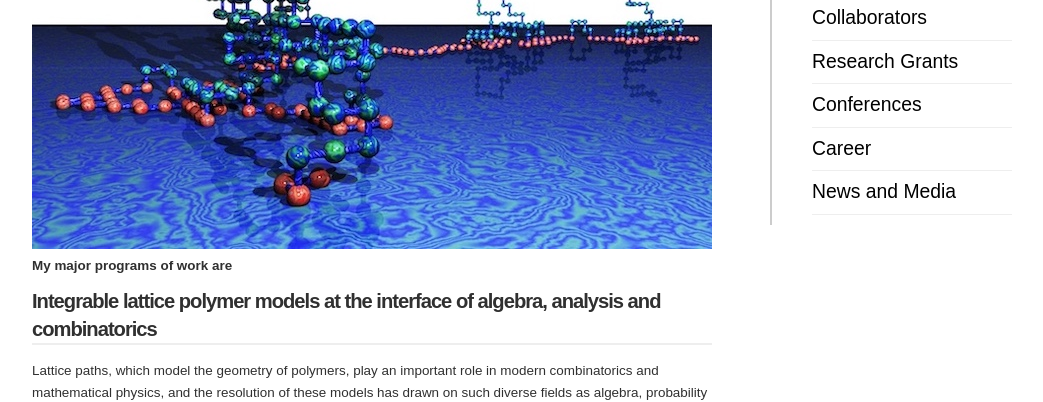
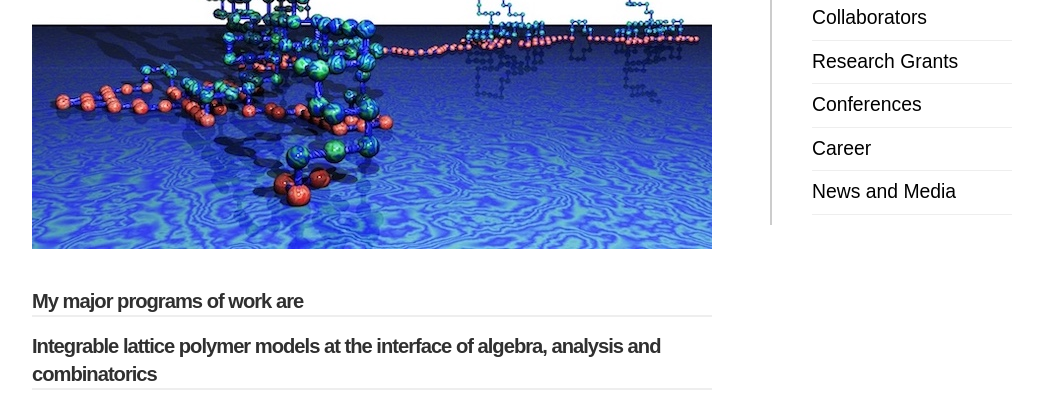
Before and after one commit to AleksanderOwczarek/outward-display, a plain HTML site: page research.html in a window 1280 px wide. Shown: the part 385-787 px from the top of the page, without its empty margins (118-1161 px from the left). Drawn offline with Linux system fonts and the light colour scheme.

Commit message:
Update research.html

```diff
--- a/research.html
+++ b/research.html
@@ -37,9 +37,9 @@
 	 which are ubiquitous in the world around us, from paints and plastics to the DNA in our cells. These models provide key insights into the behaviour of such polymers,
 	 but they also have deep connections to a variety of other models in mathematical physics, combinatorics and probability theory.
 	 Their study allows us to uncover both new physical phenomena and new mathematical structures.</p>
-<img src="images/SAWonsurface.jpg"  alt="Self Avoiding Walk on a Surface" /><br />
+<img src="images/SAWonsurface.jpg"  alt="Self Avoiding Walk on a Surface" /><br /><br />
 
-<b> My major programs of work are </b>
+<h3> My major programs of work are </h3>
 
 <h3> Integrable lattice polymer models at the interface of algebra, analysis and combinatorics</h3>
 <p>Lattice paths, which model the geometry of polymers, play an important role in modern combinatorics and mathematical physics,
```
